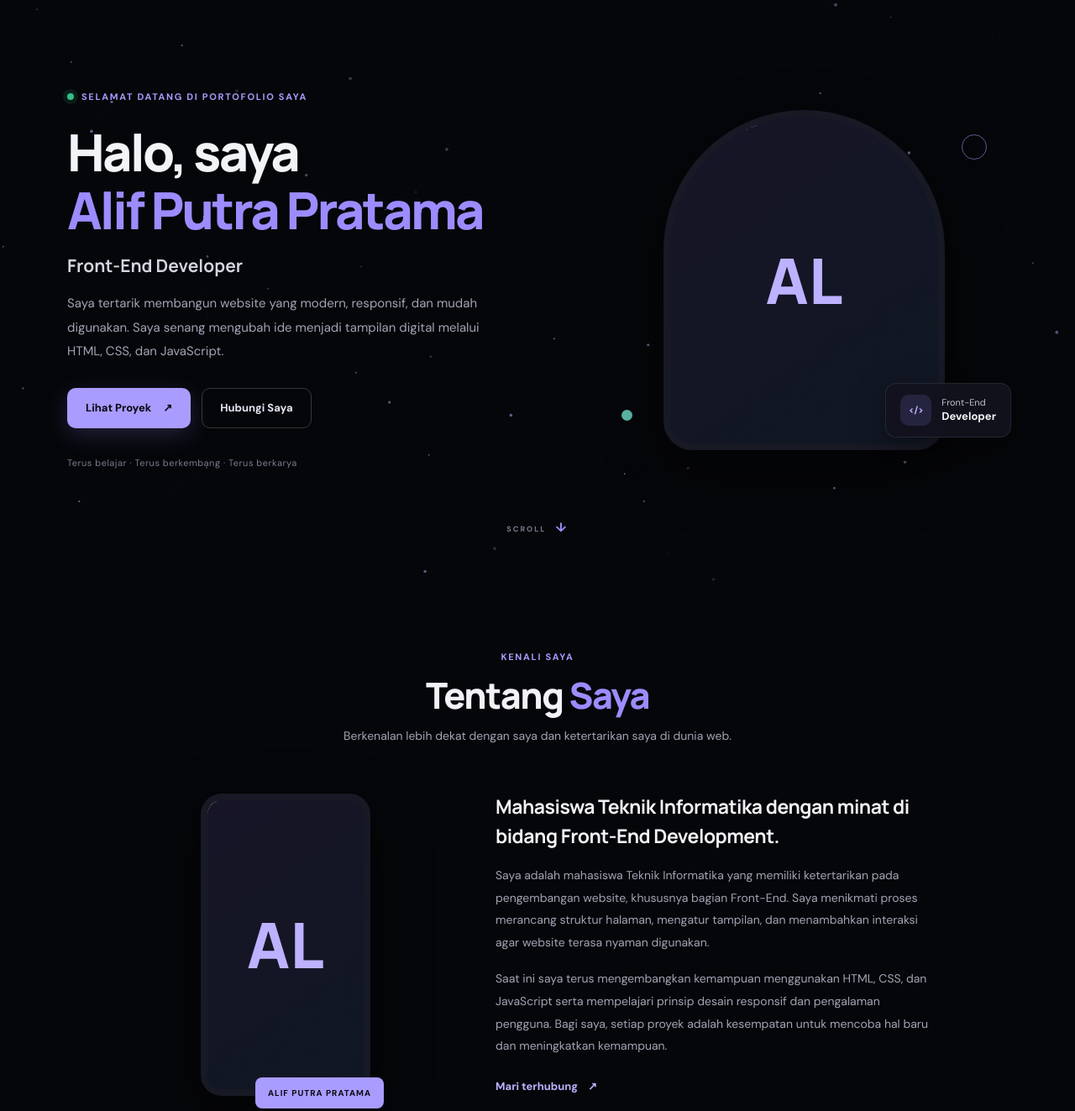
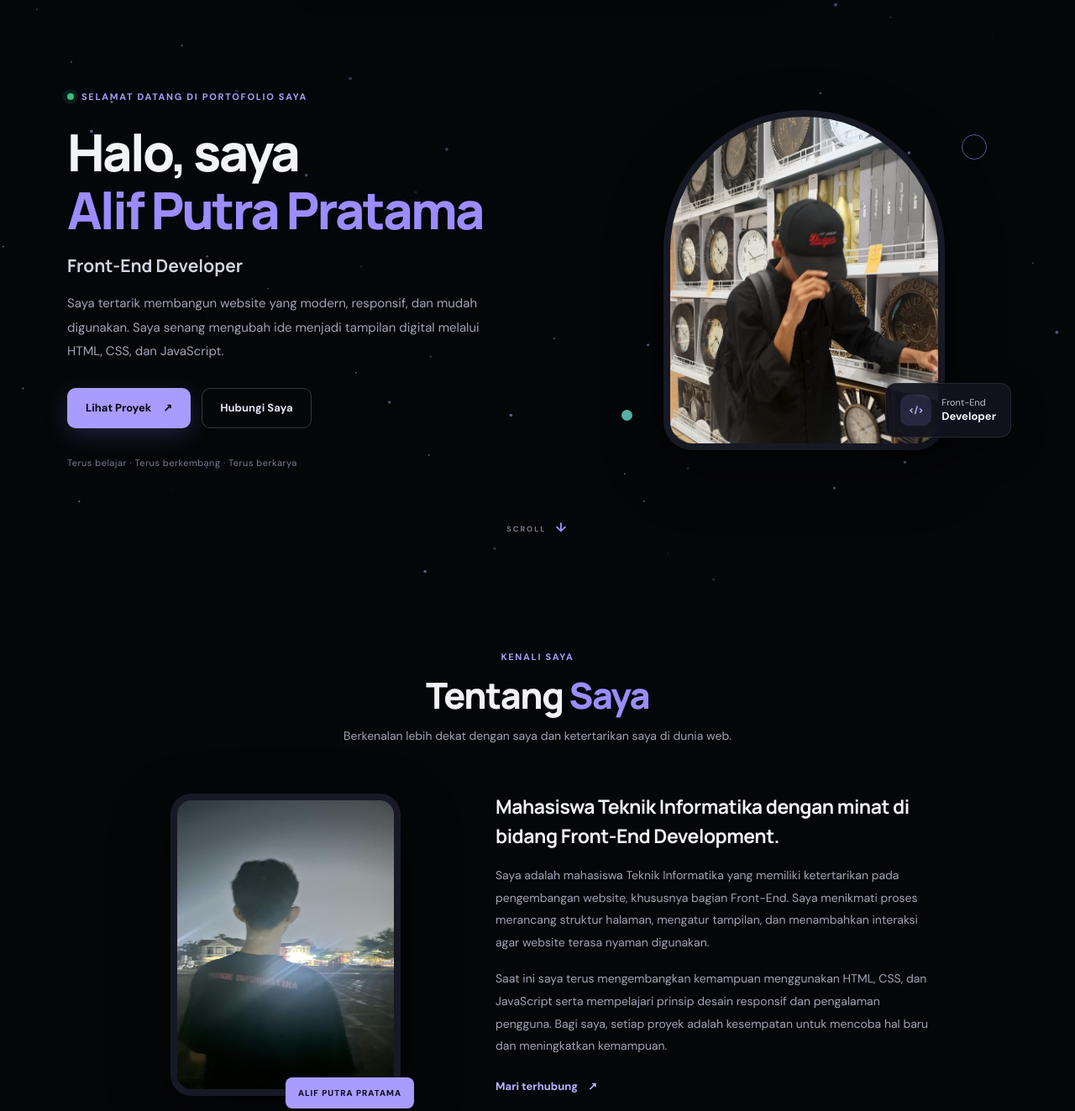
Before and after one commit to alfptrp/Portofolio, a plain HTML site: page index.html in a window 1280 px wide. Shown: the part 100-1423 px from the top of the page at 84% size. Drawn offline with Linux system fonts and the light colour scheme.

Commit message:
Update image source paths in index.html

```diff
--- a/index.html
+++ b/index.html
@@ -46,7 +46,7 @@
         <div class="hero-image reveal">
           <div class="image-bg"></div>
           <div class="photo-wrap hero-photo">
-            <img src="images/alif.jpeg" alt="Foto Alif Putra Pratama" class="photo">
+            <img src="alif.jpeg" alt="Foto Alif Putra Pratama" class="photo">
             <div class="photo-fallback">AL</div>
           </div>
           <div class="image-label"><span class="label-icon">&lt;/&gt;</span><span>Front-End<br><b>Developer</b></span></div>
@@ -69,7 +69,7 @@
         <div class="about-content">
           <div class="about-image reveal">
             <div class="photo-wrap about-photo">
-              <img src="images/saya.jpeg" alt="Foto Alif Putra Pratama" class="photo">
+              <img src="saya.jpeg" alt="Foto Alif Putra Pratama" class="photo">
               <div class="photo-fallback">AL</div>
             </div>
             <div class="about-image-caption">ALIF PUTRA PRATAMA</div>
```
